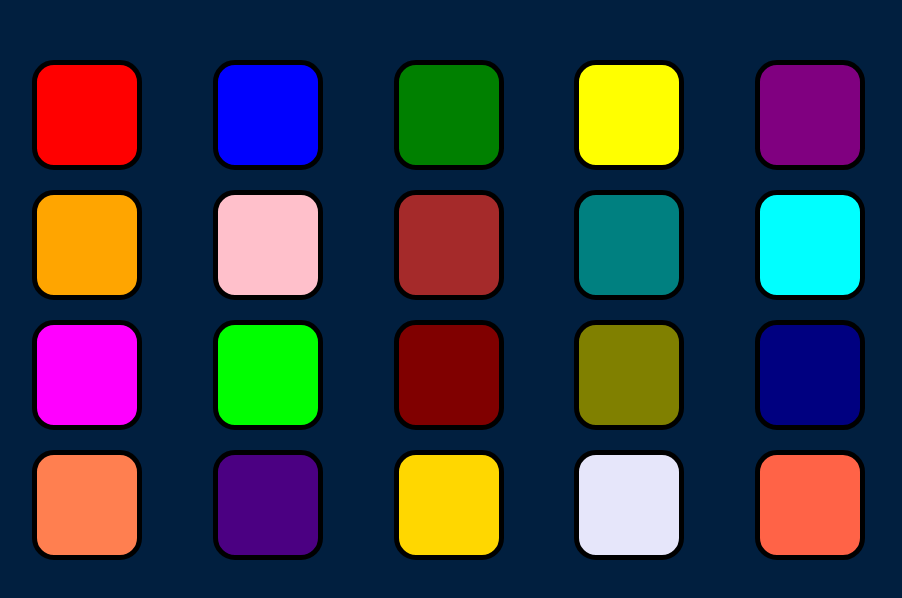
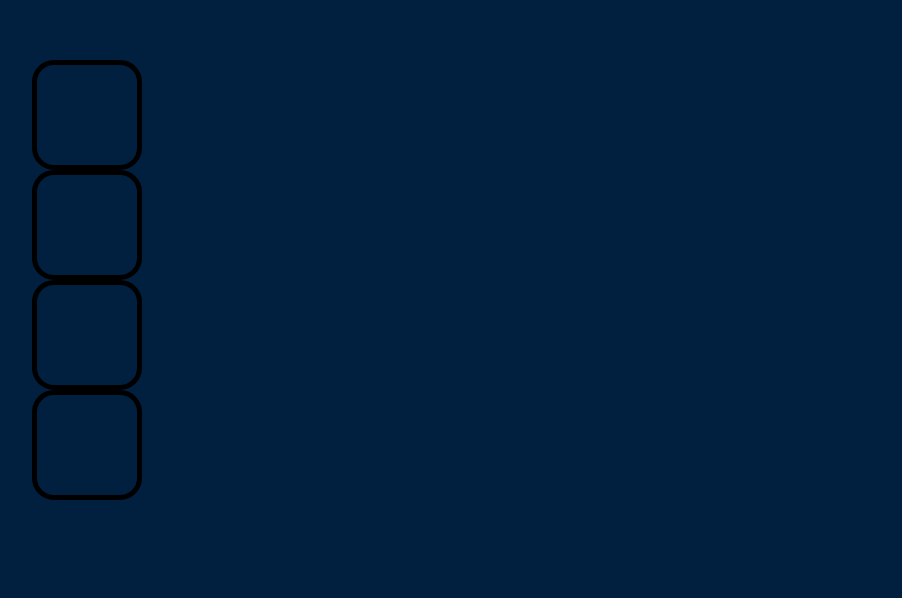
Before and after one commit to thepriyanshpal/simon-game, a plain HTML site: page index.html in a window 1280 px wide. Shown: the part 106-704 px from the top of the page, without its empty margins (166-1068 px from the left). Drawn offline with nearby package versions, Linux system fonts and the light colour scheme.

Commit message:
Update index.html

```diff
--- a/index.html
+++ b/index.html
@@ -1,39 +1,55 @@
 <!DOCTYPE html>
+
 <html lang="en" dir="ltr">
+
 <head>
+
   <meta charset="utf-8">
+
   <title>Simon</title>
+
   <link rel="stylesheet" href="styles.css">
+
   <link href="https://fonts.googleapis.com/css?family=Press+Start+2P" rel="stylesheet">
+
 </head>
+
 <body>
+
   <h1 id="level-title">Press A Key to Start</h1>
+
   <div class="container">
-    <div class="grid">
-      <!-- Creating 20 buttons with unique colors -->
-      <div type="button" id="btn0" class="btn color0"></div>
-      <div type="button" id="btn1" class="btn color1"></div>
-      <div type="button" id="btn2" class="btn color2"></div>
-      <div type="button" id="btn3" class="btn color3"></div>
-      <div type="button" id="btn4" class="btn color4"></div>
-      <div type="button" id="btn5" class="btn color5"></div>
-      <div type="button" id="btn6" class="btn color6"></div>
-      <div type="button" id="btn7" class="btn color7"></div>
-      <div type="button" id="btn8" class="btn color8"></div>
-      <div type="button" id="btn9" class="btn color9"></div>
-      <div type="button" id="btn10" class="btn color10"></div>
-      <div type="button" id="btn11" class="btn color11"></div>
-      <div type="button" id="btn12" class="btn color12"></div>
-      <div type="button" id="btn13" class="btn color13"></div>
-      <div type="button" id="btn14" class="btn color14"></div>
-      <div type="button" id="btn15" class="btn color15"></div>
-      <div type="button" id="btn16" class="btn color16"></div>
-      <div type="button" id="btn17" class="btn color17"></div>
-      <div type="button" id="btn18" class="btn color18"></div>
-      <div type="button" id="btn19" class="btn color19"></div>
+
+    <div lass="row">
+
+      <div type="button" id="green" class="btn green">
+
+      </div>
+
+      <div type="button" id="red" class="btn red">
+
+      </div>
+
     </div>
+
+    <div class="row">
+
+      <div type="button" id="yellow" class="btn yellow">
+
+      </div>
+
+      <div type="button" id="blue" class="btn blue">
+
+      </div>
+
+    </div>
+
   </div>
+
   <script src="https://ajax.googleapis.com/ajax/libs/jquery/3.3.1/jquery.min.js"></script>
+
   <script src="game.js" charset="utf-8"></script>
+
 </body>
+
 </html>
```
